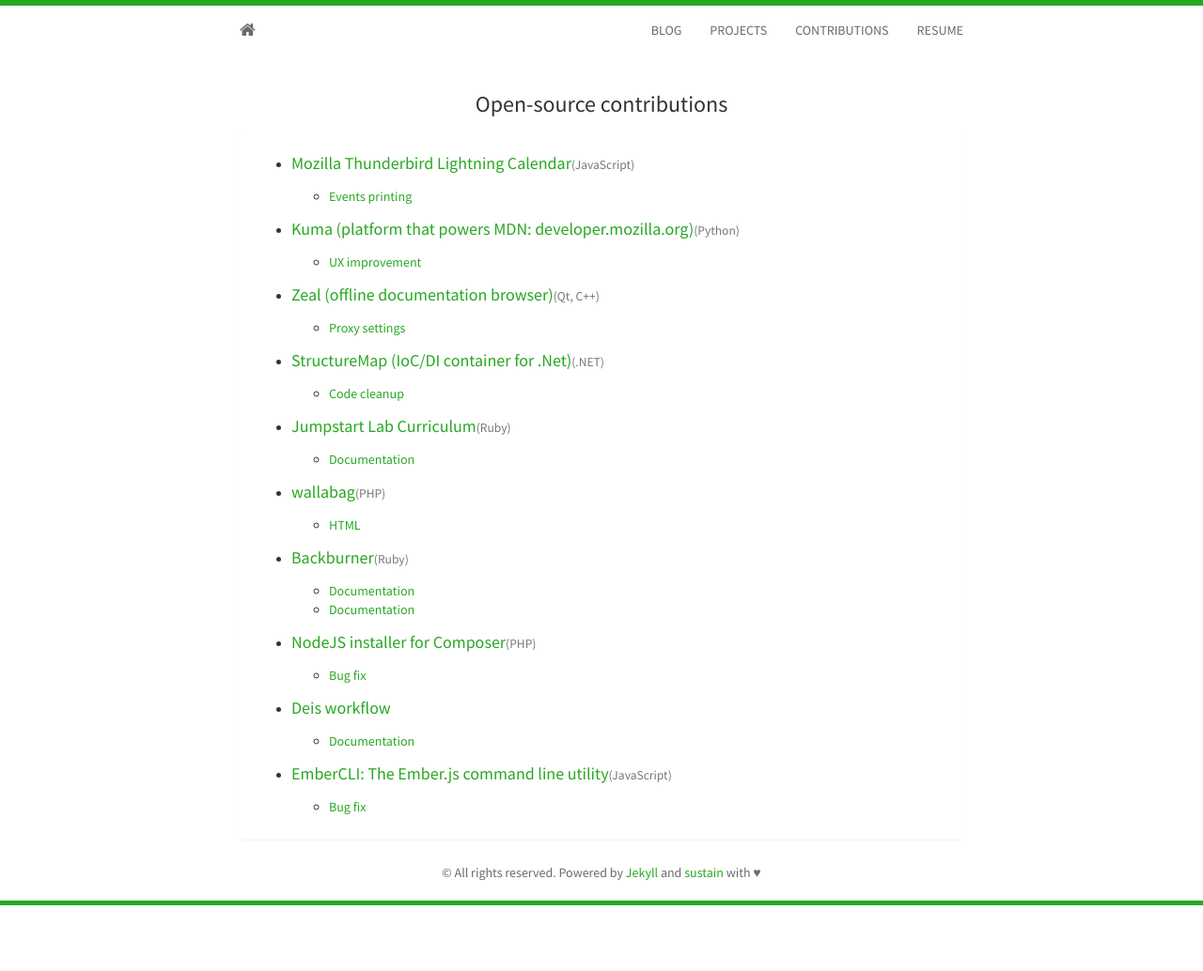
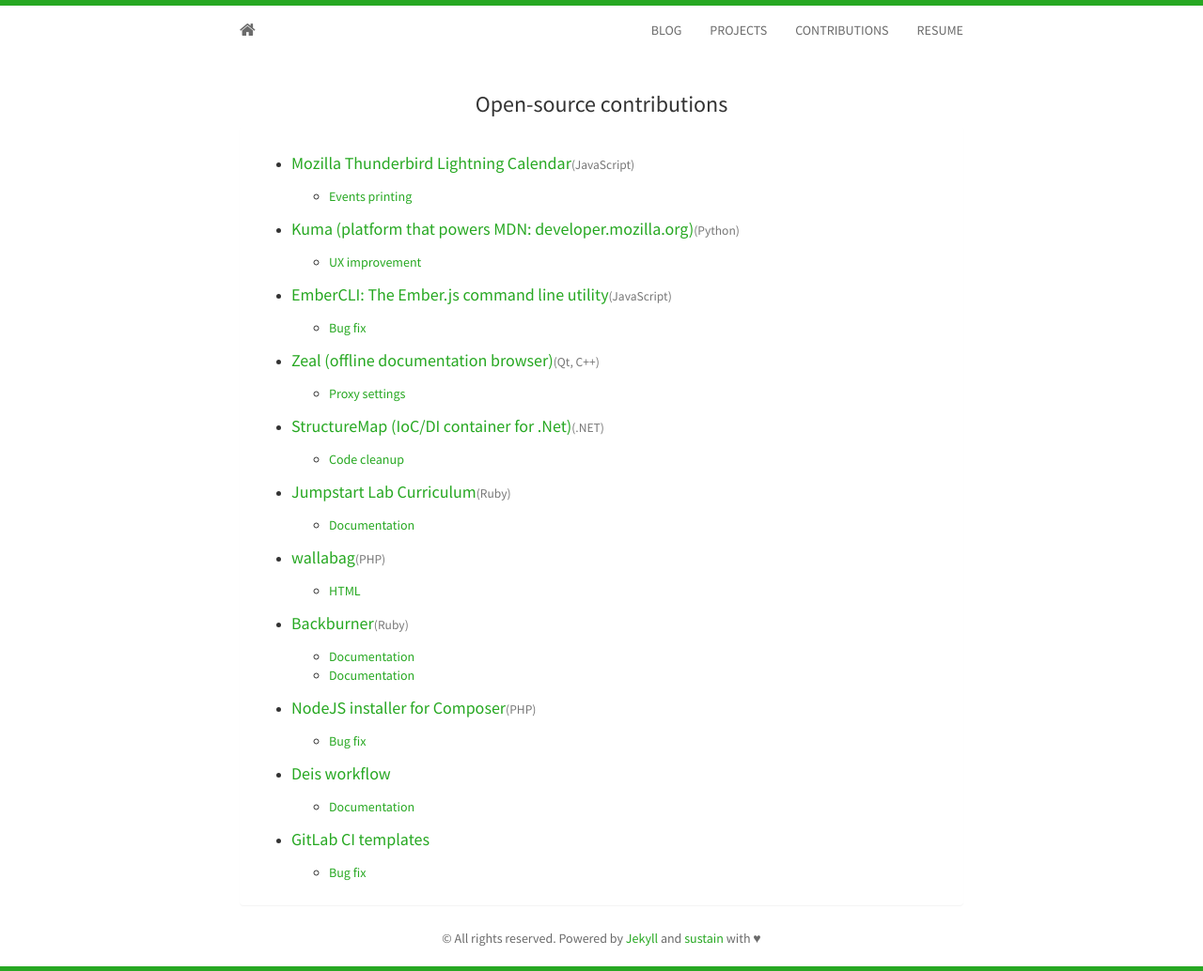
Before and after one commit to merwan/merwan.github.io, a Jekyll site: the page built from contributions.html, in a window 1280 px wide. Shown: the whole page at 94% size. Built offline with Jekyll 4.4.1, drawn with Linux system fonts in a browser that asks for light colours; nearby versions of some CDN libraries; comment, search, counter and statistics services are not loaded; before the commit the page ends 964 px from its top, so only the background shows below that.

Commit message:
Add Gitlab CI template contribution

```diff
--- a/contributions.html
+++ b/contributions.html
@@ -19,6 +19,12 @@
           </li>
           <ul>
             <li><a href="https://github.com/mozilla/kuma/pull/3956">UX improvement</a></li>
+          </ul>
+          <li>
+            <h5><a href="https://github.com/ember-cli/ember-cli">EmberCLI: The Ember.js command line utility</a><small>(JavaScript)</small></h5>
+          </li>
+          <ul>
+            <li><a href="https://github.com/ember-cli/ember-cli/pull/6941">Bug fix</a></li>
           </ul>
           <li>
             <h5><a href="https://zealdocs.org/">Zeal (offline documentation browser)</a><small>(Qt, C++)</small></h5>
@@ -64,10 +70,10 @@
             <li><a href="https://github.com/deis/workflow/pull/572">Documentation</a></li>
           </ul>
           <li>
-            <h5><a href="https://github.com/ember-cli/ember-cli">EmberCLI: The Ember.js command line utility</a><small>(JavaScript)</small></h5>
+            <h5><a href="https://gitlab.com/gitlab-org/gitlab-ci-yml">GitLab CI templates</a></h5>
           </li>
           <ul>
-            <li><a href="https://github.com/ember-cli/ember-cli/pull/6941">Bug fix</a></li>
+            <li><a href="https://gitlab.com/gitlab-org/gitlab-ci-yml/merge_requests/72">Bug fix</a></li>
           </ul>
         </li>
       </ul>
```
